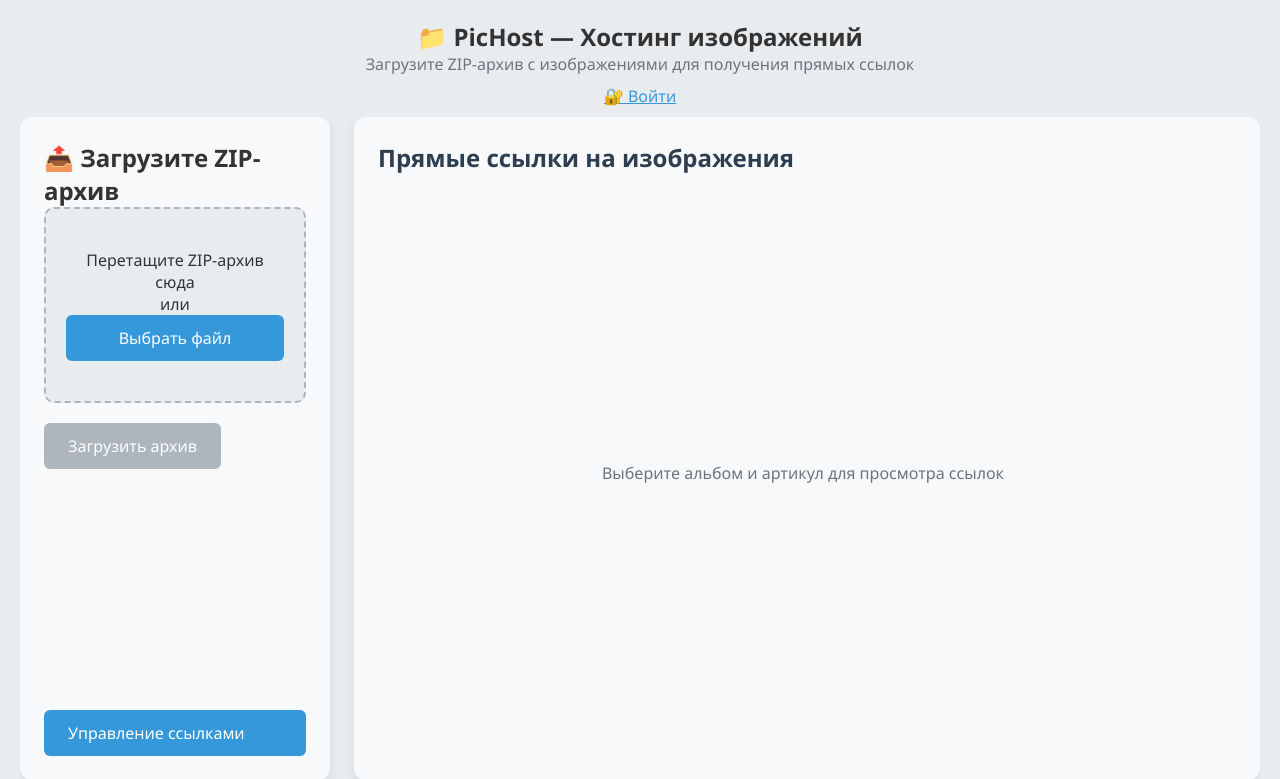
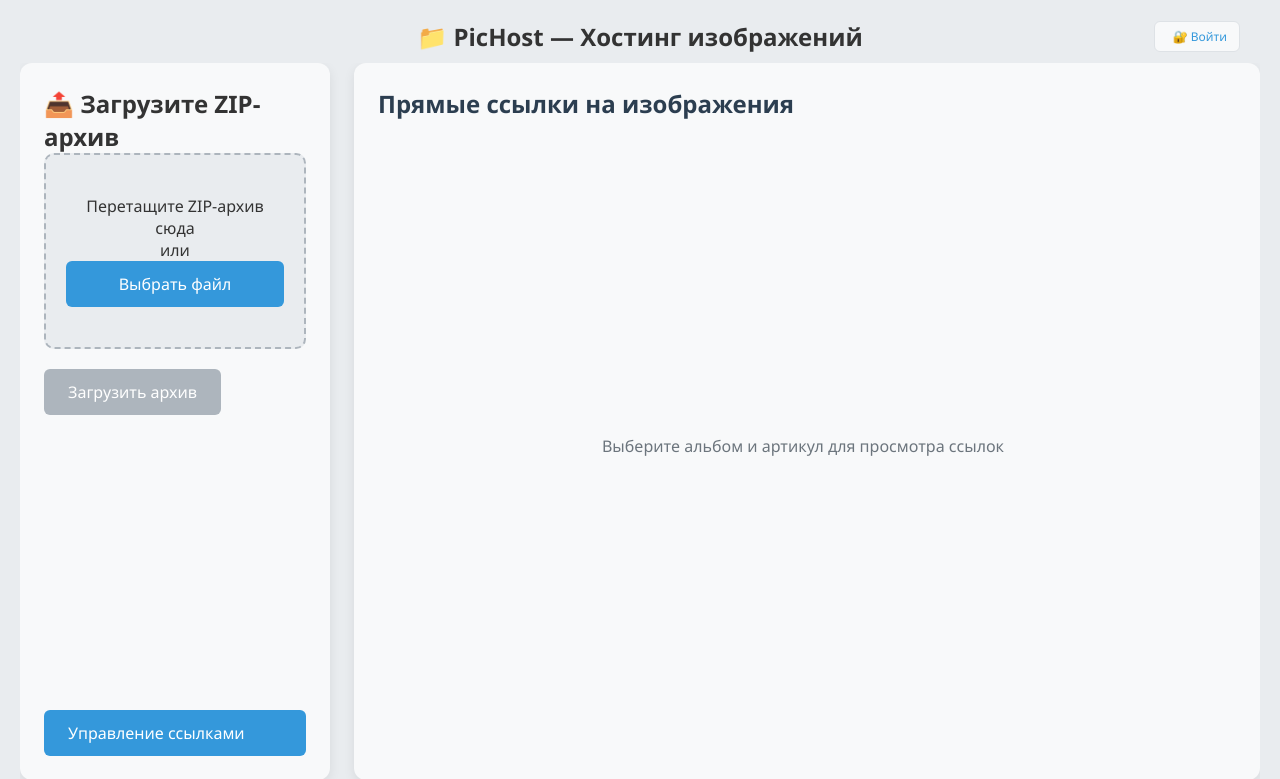
Before and after one commit to v0van4eg/PicHost, a Flask app: template templates/index.html in a window 1280 px wide. Shown: the top 779 px of the page. Run offline with Flask 3, Linux system fonts and the light colour scheme; the template is opened without the code that fills it, so the values that code supplies are empty; parts of the project's set-up code (start-up, migrations or seed data) failed here and were passed over; some libraries are stand-ins or nearby versions.

Commit message:
Исправлен заголовок индекс-страницы

```diff
--- a/app.py
+++ b/app.py
@@ -39,8 +39,8 @@ app.context_processor(auth_context_processor)
 
 app.config['UPLOAD_FOLDER'] = 'images'
 app.config['THUMBNAIL_FOLDER'] = 'thumbnails'
-app.config['THUMBNAIL_SIZE'] = (120, 120)  # Размер превью
-app.config['PREVIEW_SIZE'] = (400, 400)  # Размер для предпросмотра
+app.config['THUMBNAIL_SIZE'] = (96, 96)  # Размер превью
+app.config['PREVIEW_SIZE'] = (600, 600)  # Размер для предпросмотра
 app.config['MAX_CONTENT_LENGTH'] = 16 * 1024 * 1024 * 1024  # 16GB
 
 # Создаем папки если их нет
--- a/templates/index.html
+++ b/templates/index.html
@@ -28,10 +28,19 @@
             height: 100%;
         }
         header {
-            text-align: center;
+            display: flex;
+            justify-content: space-between;
+            align-items: center;
             margin-bottom: 10px;
             margin-top: 0px;
             flex-shrink: 0;
+            position: relative;
+        }
+        .header-left {
+            text-align: left;
+        }
+        .header-right {
+            text-align: right;
         }
         h1 {
             font-size: 2.2rem;
@@ -41,6 +50,19 @@
         .subtitle {
             color: #6c757d;
             font-size: 1.0rem;
+        }
+        .user-info {
+            color: #495057;
+            font-size: 0.75rem;
+        }
+        .user-info a {
+            color: #3498db;
+            text-decoration: none;
+            margin-left: 6px;
+            font-size: 0.75rem;
+        }
+        .user-info a:hover {
+            text-decoration: underline;
         }
         .columns {
             display: flex;
@@ -186,7 +208,7 @@
             padding: 10px 15px;
             margin: 10px 0 5px 0;
             font-weight: bold;
-            color: #495057;
+            color: #ffffff;
             border-left: 4px solid #3498db;
             border-radius: 4px;
             flex-shrink: 0;
@@ -314,6 +336,14 @@
             }
             .link-preview img {
                 align-self: center;
+            }
+            header {
+                flex-direction: column;
+                align-items: flex-start;
+                gap: 10px;
+            }
+            .header-right {
+                align-self: flex-end;
             }
         }
 
@@ -642,17 +672,20 @@
 </head>
 <body>
     <div class="container">
-        <header>
-            <h2>📁 PicHost — Хостинг изображений</h2>
-            <p class="subtitle">Загрузите ZIP-архив с изображениями для получения прямых ссылок</p>
-            <div style="margin-top: 10px;">
-                {% if current_user %}
-                    <span>👤 {{ (current_user.given_name + ' ' + current_user.family_name)|trim or current_user.name }} | </span>
-                    <a href="/logout" style="color: #3498db;">Выйти</a>
-                    <a href="/profile" style="color: #3498db;">Профиль</a>
-                {% else %}
-                    <a href="/login" style="color: #3498db;">🔐 Войти</a>
-                {% endif %}
+        <header style="display: flex; justify-content: center; align-items: center; position: relative;">
+            <div style="text-align: center;">
+                <h2>📁 PicHost — Хостинг изображений</h2>
+            </div>
+            <div style="position: absolute; right: 20px; background: #f8f9fa; padding: 6px 12px; border-radius: 6px; border: 1px solid #dee2e6; font-size: 0.85rem;">
+                <div class="user-info">
+                    {% if current_user %}
+                        <span>👤 {{ (current_user.given_name + ' ' + current_user.family_name)|trim or current_user.name }} | </span>
+                        <a href="/profile">Профиль</a>
+                        <a href="/logout">Выйти</a>
+                    {% else %}
+                        <a href="/login">🔐 Войти</a>
+                    {% endif %}
+                </div>
             </div>
         </header>
         <div class="columns">
```
